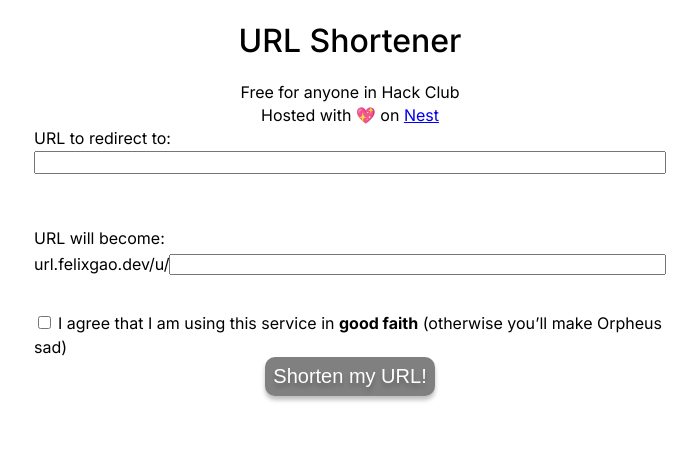
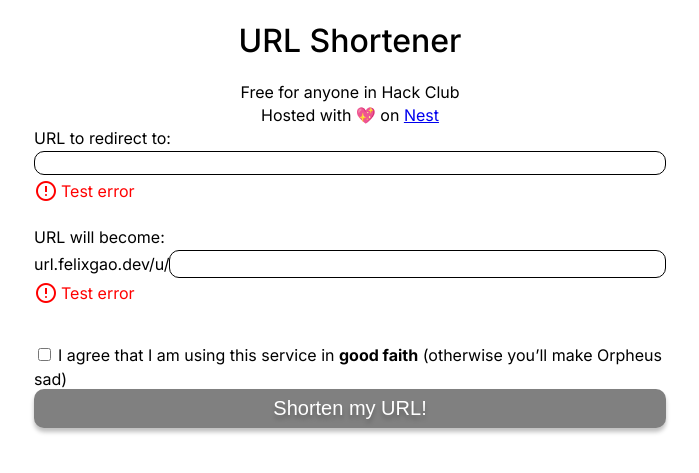
Before and after one commit to felixgao-0/my-website, a Flask app: page / in a window 1280 px wide. Shown: the top 473 px of the page, without its empty margins (290-989 px from the left). Run offline with Flask 3, Linux system fonts and the light colour scheme; some libraries are stand-ins or nearby versions.

Commit message:
Add error box to css, modify url requirements

```diff
--- a/shortener/main.py
+++ b/shortener/main.py
@@ -73,8 +73,8 @@ def _api_url_creator():
         flask.flash("That shortened URL path is reserved!")
         error_state = True
 
-    if not re.compile(r'^[a-zA-Z0-9]+$').match(new_url):
-        flask.flash("Whoops! The URL can only contain alphanumeric characters.")
+    if not re.compile(r'^[a-zA-Z0-9-_]+$').match(new_url):
+        flask.flash("Whoops! The URL can only contain alphanumeric characters, dashes, and underscores.")
         error_state = True
 
     if len(new_url) > 15:
--- a/shortener/static/formHandler.js
+++ b/shortener/static/formHandler.js
@@ -17,13 +17,19 @@ function createUrl(event) {
     console.log("Validating data before submitting form :D")
 
     // This regex matches dashes, underscores, numbers and letters only
-    let newUrlRegex = /^[a-zA-Z0-9_-]+$/;
+    let newUrlRegex = /^[a-zA-Z0-9-_]+$/;
 
-    if  (!isValidUrl(originalUrl.value)) {
+    if (!originalUrl.value.startsWith("https://") || !originalUrl.value.startsWith("http://")) {
+        // TODO: Present error to user :noo:
+
+    } else if (!isValidUrl(originalUrl.value)) {
         // TODO: Present error to user :noo:
     }
 
-    if  (!newUrlRegex.test(newUrl.value)) {
+    if (!newUrlRegex.test(newUrl.value)) {
+        // TODO: Present error to user :noo:
+
+    } else if (newUrl.value.length > 15) {
         // TODO: Present error to user :noo:
     }
 
@@ -35,11 +41,11 @@ document.addEventListener("DOMContentLoaded", (event) => {
 
     const form = document.getElementById("create-url-form");
 
-    //form.addEventListener("submit", (event) => {
-    //    createUrl(event);
-    //});
+    form.addEventListener("submit", (event) => {
+        createUrl(event);
+    });
 
-    // Enable submission upon agreement to my tos muhaha
+    // Enable submission upon agreement to my tos hehe
     form.addEventListener("click", (event) => {
         document.getElementById("submit-btn").disabled = !document.getElementById("confirm-checkbox").checked;
     });
--- a/shortener/static/index.css
+++ b/shortener/static/index.css
@@ -24,12 +24,25 @@ ul {
     justify-content: center;
 }
 
+.text-box {
+    border: 1px solid black;
+    border-radius: 10px;
+    height: 1.5rem;
+}
+
 .form-item {
     width: 100%;
 }
 
 .box {
     width: 50%;
+}
+
+.error-box {
+    display: flex;
+    align-items: center;
+    gap: 3px;
+    color: red;
 }
 
 #create-url {
@@ -45,10 +58,10 @@ ul {
 #original-link-field {
     padding: 2px 2px;
     box-sizing: border-box;
-    margin-bottom: 2rem;
 }
 
 #submit-btn {
+    cursor: pointer;
     text-shadow: 0 4px 4px rgba(0, 0, 0, 0.25);
     box-shadow: 0 4px 4px rgba(0, 0, 0, 0.25);
     font-size: 20px;
--- a/shortener/template/index.html
+++ b/shortener/template/index.html
@@ -13,7 +13,8 @@
     {% with messages = get_flashed_messages() %}
         {% if messages %}
         <ul class="error-flashes">
-            {% for message in messages %}
+        {# TODO: maybe stop using flash? #}
+            {% for category, message in messages %}
                 <li>{{ message }}</li>
             {% endfor %}
         </ul>
@@ -23,20 +24,29 @@
     <form method="POST" action="{{ url_for('_api_url_creator') }}" id="create-url-form" class="center box">
         <div class="form-item">
             <label for="original-link-field" class="left-align">URL to redirect to:</label>
-            <input type="text" name="original-link-field" id="original-link-field" class="form-item" required>
+            <input type="text" name="original-link-field" id="original-link-field" class="form-item text-box" required>
+        </div>
+        <div class="error-box left-align">
+            <span class="material-symbols-outlined">error</span>
+            <p id="original-link-error">Test error</p>
         </div><br>
 
         <label for="shortened-link-field" class="left-align">URL will become:</label>
         <div class="input-group">
             <p>url.felixgao.dev/u/</p>
-            <input type="text" maxlength="15" name="shortened-link-field" id="shortened-link-field" class="form-item" required>
-        </div><br><br>
+            <input type="text" maxlength="15" name="shortened-link-field" id="shortened-link-field" class="form-item text-box" required>
+        </div>
+        <div class="error-box left-align">
+            <span class="material-symbols-outlined">error</span>
+            <p id="shortened-link-error">Test error</p>
+        </div>
+        <br><br>
 
         <div class="left-align">
             <input type="checkbox" id="confirm-checkbox">
             <label for="confirm-checkbox">I agree that I am using this service in <b>good faith</b> (otherwise you’ll make Orpheus sad)</label>
         </div>
 
-        <input type="submit" value="Shorten my URL!" id="submit-btn" disabled>
+        <input type="submit" value="Shorten my URL!" id="submit-btn" class="form-item" disabled>
     </form>
 {% endblock %}
--- a/shortener/template/layout.html
+++ b/shortener/template/layout.html
@@ -10,6 +10,7 @@
     <link rel="preconnect" href="https://fonts.googleapis.com">
     <link rel="preconnect" href="https://fonts.gstatic.com" crossorigin>
     <link href="https://fonts.googleapis.com/css2?family=Inter:ital,opsz,wght@0,14..32,100..900;1,14..32,100..900&display=swap" rel="stylesheet">
+    <link rel="stylesheet" href="https://fonts.googleapis.com/css2?family=Material+Symbols+Outlined:opsz,wght,FILL,GRAD@24,500,1,0" />
 
     <link rel="stylesheet" href="{{ url_for('static', filename='fonts.css') }}">
     {% block head %}{% endblock %}
```
